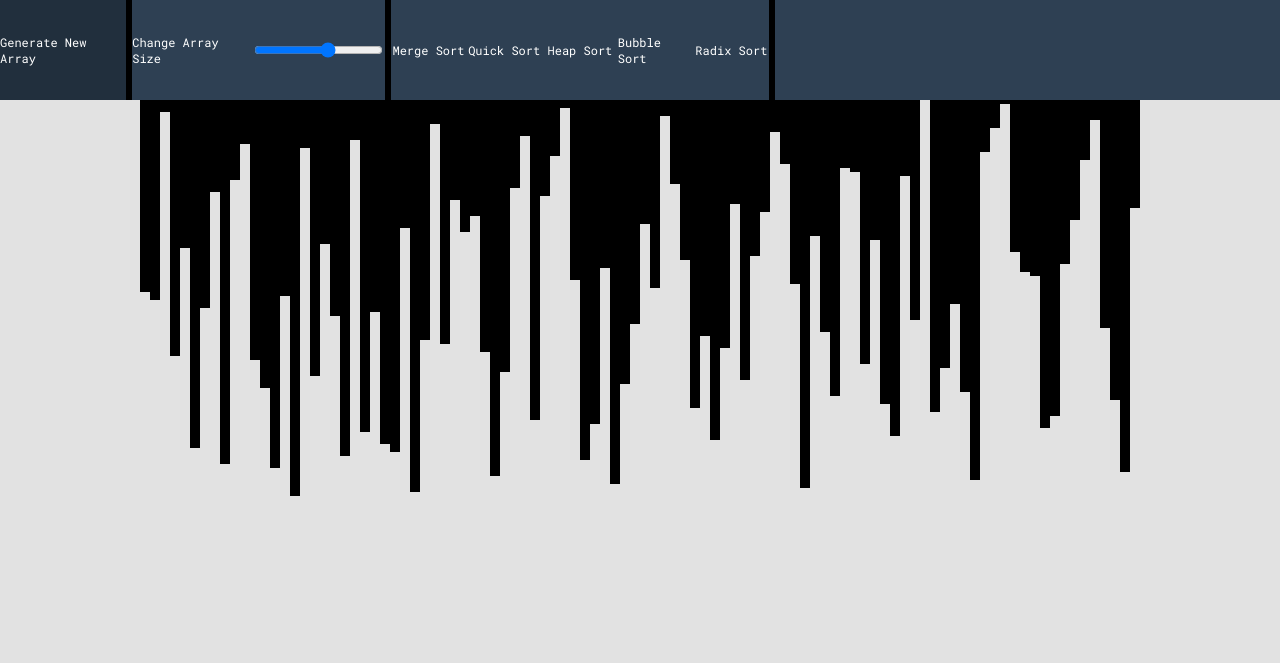
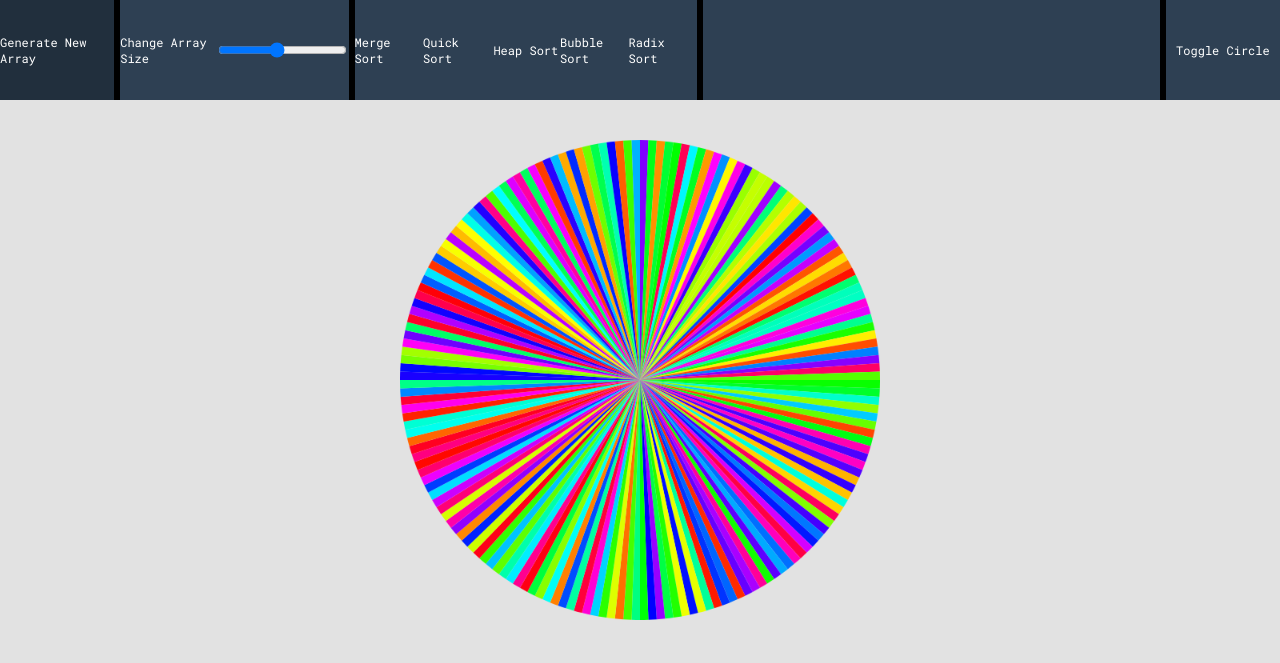
Before and after one commit to Unn4m3DD/sorting-algorithms-visualizer, a website: page web/index.html in a window 1280 px wide. Drawn offline with Linux system fonts and the light colour scheme.

Commit message:
circle sort implemented

```diff
--- a/web/index.html
+++ b/web/index.html
@@ -26,7 +26,7 @@
           <div class="a-container">
             <a>Change Array Size</a>
           </div>
-          <input type="range" min="30" max="150" step="1" value="100"
+          <input type="range" min="30" max="360" step="1" value="180"
             onclick="if(locked)return; range_value = this.value; populate_array(array, this.value); display_array(array);" />
         </div>
         <div class="vl"></div>
@@ -49,8 +49,14 @@
         </div>
         <div class="vl"></div>
         <div class="a-container-container f4"></div>
+        <div class="vl"></div>
+        <div class="a-container-container f1">
+          <div class="a-container" onclick="circle_draw = !circle_draw; canvas.style.display = circle_draw ? 'flex' : 'none'; bar_container.style.display = !circle_draw ? 'flex' : 'none'; display_array(array)">
+            <a>Toggle Circle</a>
+          </div>
+        </div>
       </header>
-
+      <canvas id="myCanvas" width="1600" height="700"></canvas>
       <div class="bar-container" id="bar_container">
       </div>
     </div>
--- a/web/index.js
+++ b/web/index.js
@@ -1,7 +1,14 @@
-var range_value = 100
+var range_value = 180
+const max = 360
+let circle_draw = true
 var locked = false
 var a_container_list = document.getElementsByClassName("a-container")
 var header_list = document.getElementsByClassName("header")
+var canvas = document.getElementById('myCanvas');
+const bar_container = document.getElementById("bar_container")
+canvas.style.display = circle_draw ? 'flex' : 'none'
+bar_container.style.display = !circle_draw ? 'flex' : 'none'
+var context = canvas.getContext('2d');
 const set_locked = () => {
   locked = true
   for (let i = 0; i < a_container_list.length; i++)
@@ -35,22 +42,35 @@ Object.defineProperty(Array.prototype, 'contains', {
   }
 })
 
-const bar_container = document.getElementById("bar_container")
 var array = [];
 const populate_array = (array, size) => {
   array.splice(0, array.length)
-  const max = 400
   for (let i = 0; i < size; i++) {
     array.push(Math.floor(max / size) * i)
   }
+  console.log(array)
   array = array.shuffle()
 }
 
 let current = [0]
 const display_array = (array) => {
+  const centerX = canvas.width / 2;
+  const centerY = canvas.height / 2;
+  const radius = 300;
+  let step = Math.PI * 2 / array.length
+  let current_angle = 0
   let content = "";
   array.forEach((element) => {
-    content += `\n<div class="bar" style="height: ${element}px; width: 10px; background-color: ${!current.contains(element) ? "#000" : "#0f0"};"></div>`
+    if (circle_draw) {
+      context.beginPath();
+      context.arc(centerX, centerY, radius, current_angle, current_angle + step);
+      context.lineTo(centerX, centerY)
+      current_angle += step
+      context.fillStyle = `hsl(${Math.round(element * 360 / max)}, 100%, 50%)`;
+      context.closePath();
+      context.fill();
+    } else
+      content += `\n<div class="bar" style="height: ${element}px; width: 10px; background-color: ${!current.contains(element) ? `hsl(${Math.round(element * 360 / max)}, 100%, 50%)` : "#0f0"};"></div>`
   })
   bar_container.innerHTML = content
 }
```
